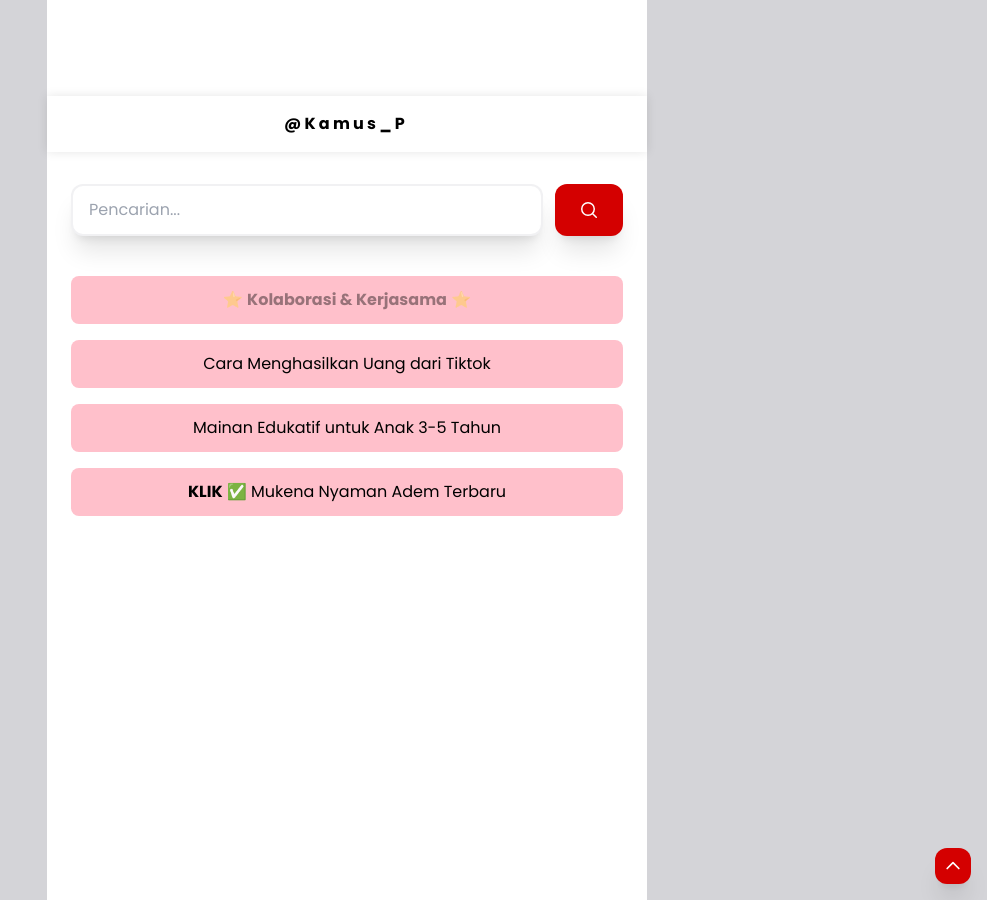
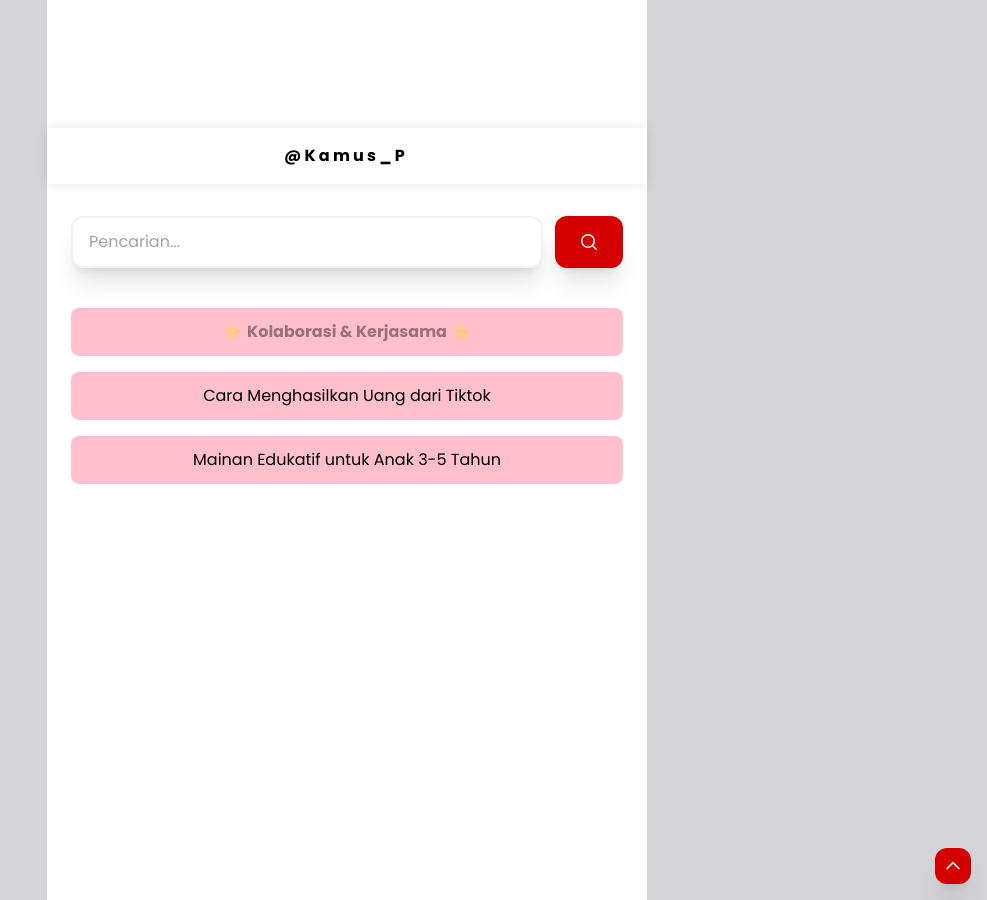
Before and after one commit to haloorderio/kamus_parenting, a Jekyll site: the page built from index.html, in a window 1280 px wide. Shown: the whole page, without its empty margins (293-1280 px from the left). Built offline with Jekyll 4.4.1, drawn with Linux system fonts in a browser that asks for light colours; the list of posts is cut into pages by our own code.

Commit message:
Update default.html

```diff
--- a/_layouts/default.html
+++ b/_layouts/default.html
@@ -155,9 +155,9 @@
 						<iframe width="275" height="500" src="https://www.youtube.com/embed/t5U0dtoycJk?rel=0" title="Video Mukena Talitha - mukenalarizka.com" frameborder="0" allow="accelerometer; autoplay; encrypted-media; gyroscope; picture-in-picture" allowfullscreen></iframe>
 					</center> -->
 
-						<a href="https://mukenalarizka.com" target="_blank" rel="noopener" class="bg-emerald-500 hover:bg-emerald-600 text-black block py-3 px-4 rounded-lg w-full text-center mt-4">
+					<!-- 	<a href="https://mukenalarizka.com" target="_blank" rel="noopener" class="bg-emerald-500 hover:bg-emerald-600 text-black block py-3 px-4 rounded-lg w-full text-center mt-4">
 						<b>KLIK</b> ✅ Mukena Nyaman Adem Terbaru
-						</a>
+						</a> -->
 						<br>
 						<br>
 						<br>
```
